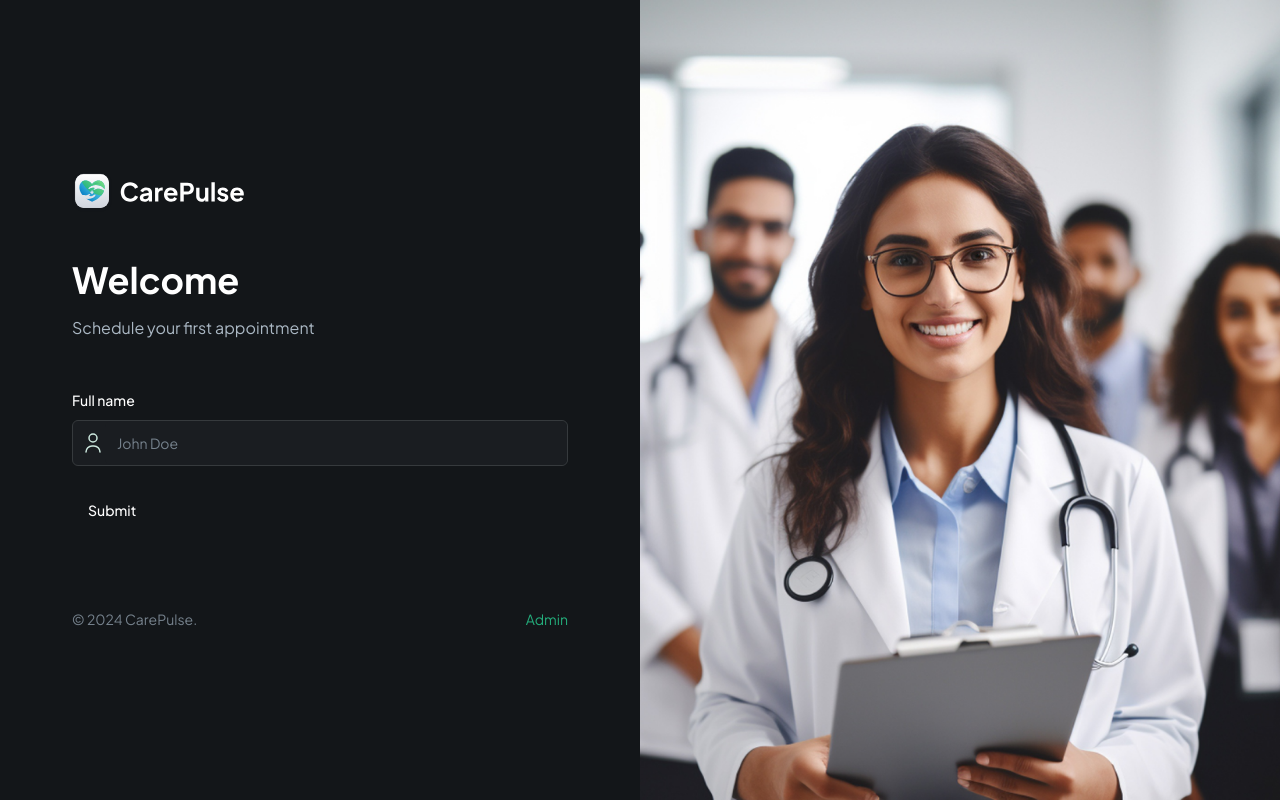
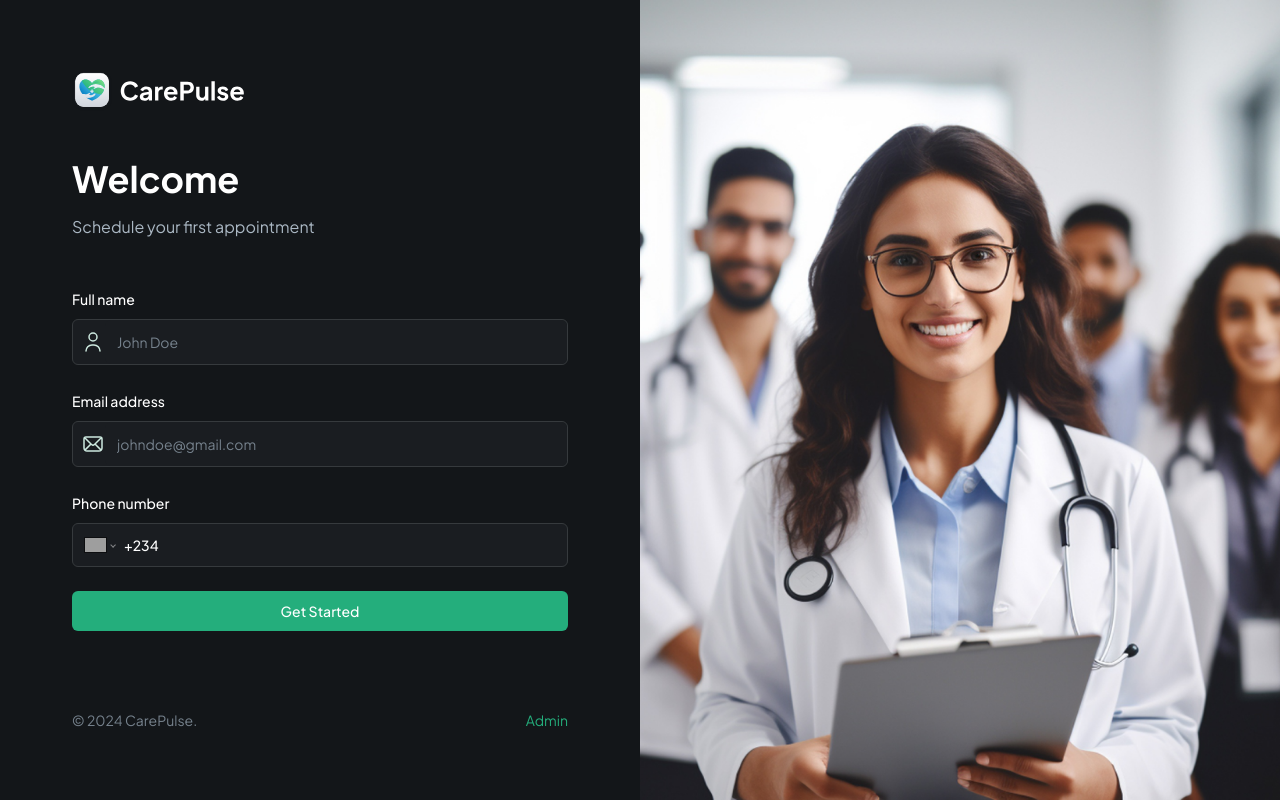
Before and after one commit to Gabriel-cyber274/carepulse, a Next.js app: page / in a window 1280 px wide. Built offline with nearby package versions, Linux system fonts and the light colour scheme; grey boxes are pictures that could not be loaded.

Commit message:
Add UI for auth form

```diff
--- a/components/CustomFormField.tsx
+++ b/components/CustomFormField.tsx
@@ -1,4 +1,10 @@
 "use client"
+
+import Image from "next/image"
+import { Control } from "react-hook-form"
+import 'react-phone-number-input/style.css'
+import PhoneInput from 'react-phone-number-input'
+import { E164Number } from 'libphonenumber-js'
 
 import {
     Form,
@@ -10,9 +16,7 @@ import {
     FormMessage,
 } from "@/components/ui/form"
 import { Input } from "@/components/ui/input"
-import { Control } from "react-hook-form"
 import { FormFieldType } from "@/components/forms/PatientForm"
-import Image from "next/image"
 
 interface CustomProps {
     control: Control<any>,
@@ -54,6 +58,25 @@ const RenderField = ({ field, props }: { field: any; props: CustomProps }) => {
                     </FormControl>
                 </div>
             )
+            break;
+
+        case FormFieldType.PHONE_INPUT:
+            return (
+                <FormControl>
+                    <PhoneInput
+                        defaultCountry="NG"
+                        placeholder={placeholder}
+                        international
+                        withCountryCallingCode
+                        value={field.value as E164Number || undefined}
+                        onChange={field.onChange}
+                        className="input-phone"
+                    />
+                </FormControl>
+            )
+
+        default:
+            break;
     }
 }
 
--- /dev/null
+++ b/components/SubmitButton.tsx
@@ -0,0 +1,30 @@
+import Image from 'next/image'
+
+import { Button } from "@/components/ui/button"
+
+interface ButtonProps {
+    isLoading: boolean,
+    classname: string,
+    children: React.ReactNode
+}
+
+const SubmitButton = ({ isLoading, classname, children }: ButtonProps) => {
+    return (
+        <Button type="submit" disabled={isLoading} className={classname ?? "shad-primary-btn w-full"}>
+            {isLoading ? (
+                <div className="flex items-center gap-4">
+                    <Image
+                        src="/assets/icons/loader.svg"
+                        alt="loader"
+                        width={24}
+                        height={24}
+                        className='animate-spin'
+                    />
+                    Loading...
+                </div>
+            ) : children}
+        </Button>
+    )
+}
+
+export default SubmitButton
--- a/components/forms/PatientForm.tsx
+++ b/components/forms/PatientForm.tsx
@@ -2,11 +2,12 @@
 
 import { zodResolver } from "@hookform/resolvers/zod"
 import { useForm } from "react-hook-form"
+import { useState } from "react"
 import { z } from "zod"
 
-import { Button } from "@/components/ui/button"
 import { Form } from "@/components/ui/form"
 import CustomFormField from "@/components/CustomFormField"
+import SubmitButton from "@/components/SubmitButton"
 
 export enum FormFieldType {
     INPUT = "input",
@@ -25,6 +26,8 @@ const formSchema = z.object({
 })
 
 const PatientForm = () => {
+    const [isLoading, setIsLoading] = useState(false);
+
     const form = useForm<z.infer<typeof formSchema>>({
         resolver: zodResolver(formSchema),
         defaultValues: {
@@ -54,7 +57,29 @@ const PatientForm = () => {
                     iconAlt="User icon"
                 />
 
-                <Button type="submit">Submit</Button>
+                <CustomFormField
+                    fieldType={FormFieldType.INPUT}
+                    control={form.control}
+                    name="email"
+                    label="Email address"
+                    placeholder="johndoe@gmail.com"
+                    iconSrc="/assets/icons/email.svg"
+                    iconAlt="Email icon"
+                />
+
+                <CustomFormField
+                    fieldType={FormFieldType.PHONE_INPUT}
+                    control={form.control}
+                    name="phone"
+                    label="Phone number"
+                    placeholder="+234 803 312 5476"
+                />
+
+                <SubmitButton
+                    isLoading={isLoading}
+                >
+                    Get Started
+                </SubmitButton>
             </form>
         </Form>
     )
--- a/package.json
+++ b/package.json
@@ -21,6 +21,7 @@
     "react": "^18",
     "react-dom": "^18",
     "react-hook-form": "^7.53.1",
+    "react-phone-number-input": "^3.4.9",
     "tailwind-merge": "^2.5.4",
     "tailwindcss-animate": "^1.0.7",
     "zod": "^3.23.8"
```
Also changed, not shown: 1 other file (tests, documents, lock files or other folders).
